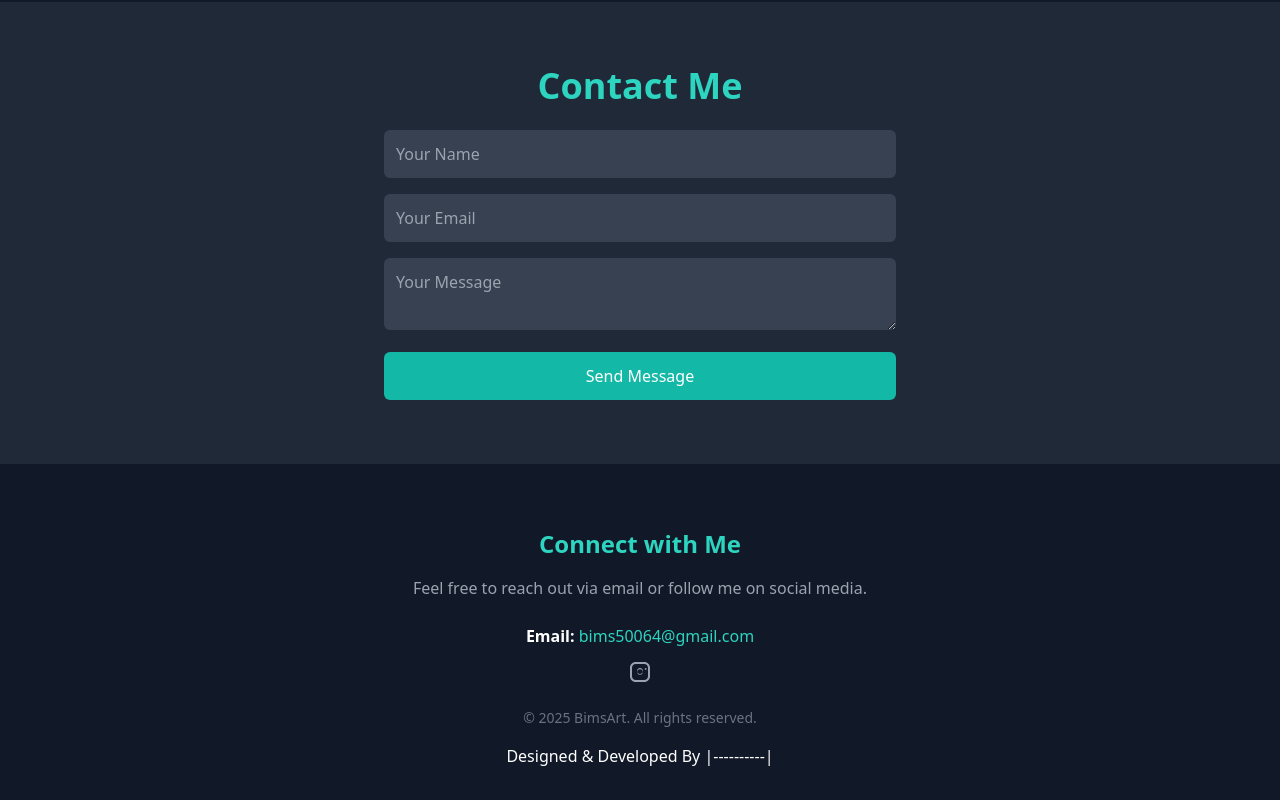
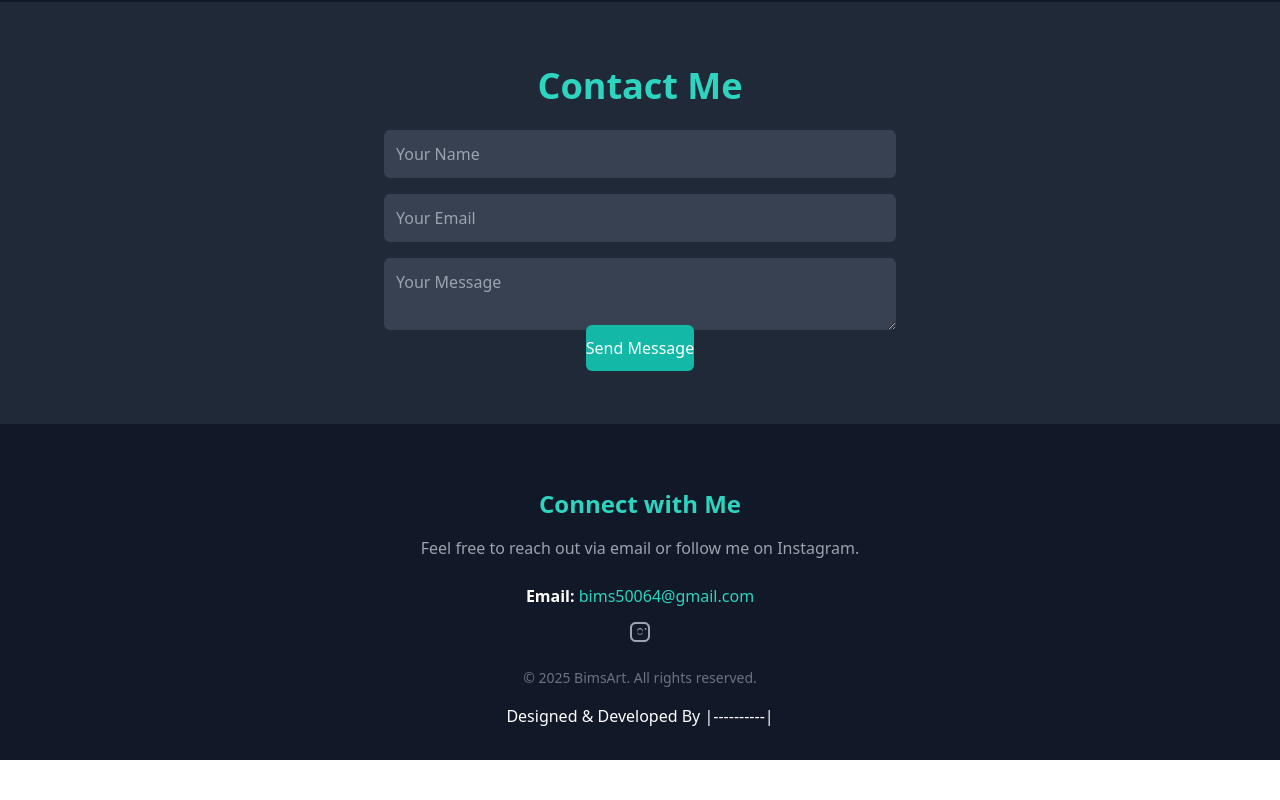
Before and after one commit to bijaydevkota/Bims_Art, a Next.js app: page / in a window 1280 px wide. Shown: the part 3342-4142 px from the top of the page. After the commit the page ends 4102 px from the top, so only its background shows below. Built offline with nearby package versions, Linux system fonts and the light colour scheme.

Commit message:
final deploy

```diff
--- a/app/page.tsx
+++ b/app/page.tsx
@@ -292,12 +292,13 @@ export default function Home() {
               placeholder="Your Message"
               className="w-full p-3 bg-gray-700 text-white rounded-md focus:ring-2 focus:ring-teal-500"
             ></textarea>
-            <button
+            <a
+              href="https://www.instagram.com/bimsarts_/"
               type="submit"
               className="w-full bg-teal-500 text-white py-3 rounded-md hover:bg-teal-600 transition"
             >
               Send Message
-            </button>
+            </a>
           </form>
         </div>
       </section>
@@ -309,7 +310,7 @@ export default function Home() {
             Connect with Me
           </h3>
           <p className="text-gray-400 mb-6">
-            Feel free to reach out via email or follow me on social media.
+            Feel free to reach out via email or follow me on Instagram.
           </p>
           <div className="space-y-3">
             {/* Email */}
```
